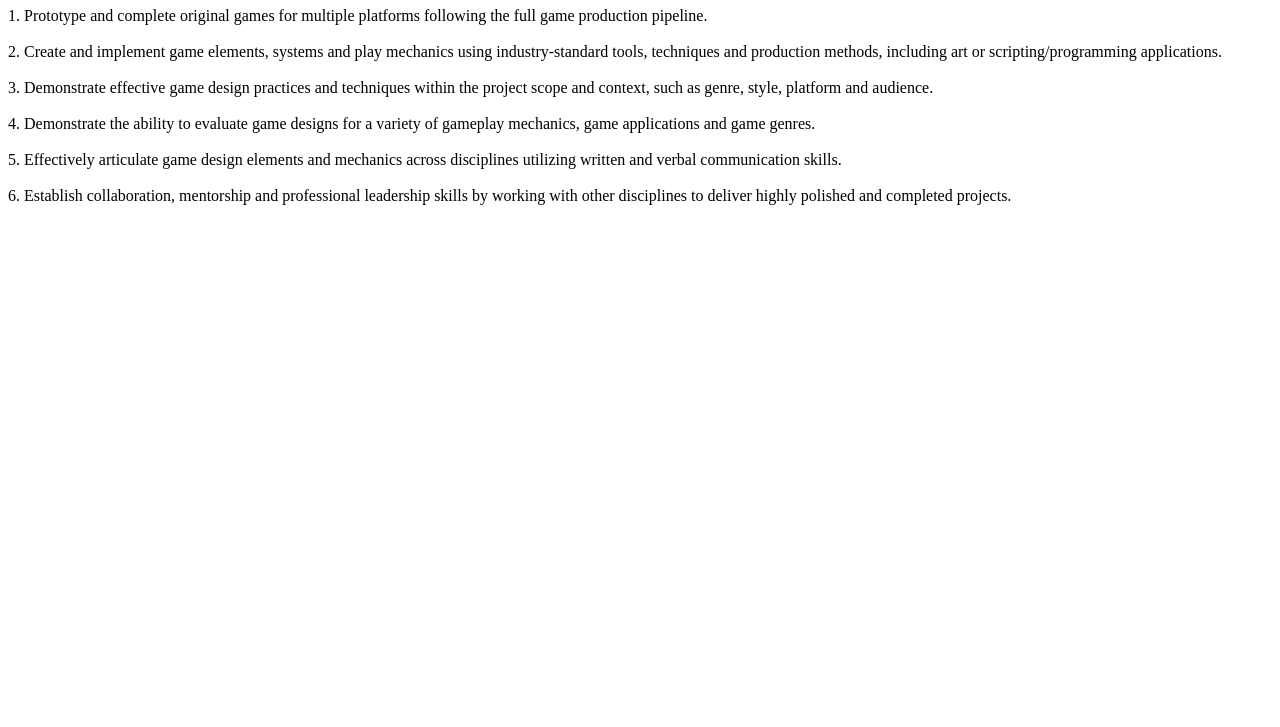
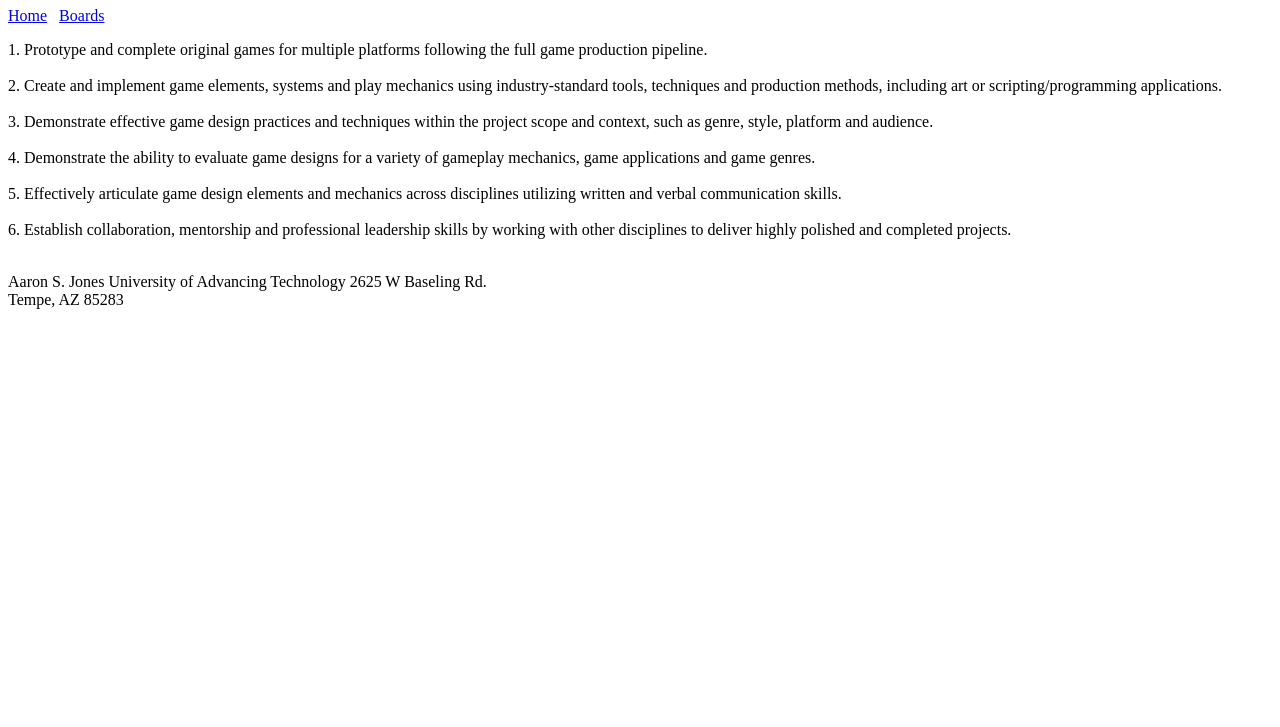
Before and after one commit to AaronJonesDesigns/CSC102, a plain HTML site: page Boards.html in a window 1280 px wide. Shown: the part 73-800 px from the top of the page. Drawn offline with Linux system fonts and the light colour scheme.

Commit message:
Add files via upload

```diff
--- a/Boards.html
+++ b/Boards.html
@@ -1,3 +1,4 @@
+<!-- Aaron Jones 8 Jul 2025 -->
 <!-- Tells the browser this is an HTML5 compatible page -->
 <!DOCTYPE html>
 <!-- Required html opening tag -->
@@ -15,8 +16,18 @@
 
 <!-- Everything we want to show to the user goes in the body section -->
 <body>
-    <!-- Add header text There should be 1 and only 1 h1 tag on a page.-->
-     <h1>Welcome to my CSC102 page.</h1>
+    <!-- Create a header section -->
+    <header>
+
+        <!-- Add header text There should be 1 and only 1 h1 tag on a page.-->
+        <h1>Welcome to my CSC102 page.</h1>
+        <!-- This is the navigation menu section -->
+            <nav>
+                <!-- The a tag is the anchor tag - it creates a hyperlink -->
+                <a href="Index.html">Home</a> &nbsp;
+                <a href="Boards.html">Boards</a>
+            </nav>
+    </header>
 
     <!-- This is the paragraph, by default there will be spacing before and after the p tags. -->
      <p>
@@ -37,7 +48,16 @@
     <br>
     6. Establish collaboration, mentorship and professional leadership skills by working with other disciplines to deliver highly polished and completed projects.
      </p>
+     <br>
 
+    <!-- Add the footer to the bottom of the page -->
+    <footer>
+        <!-- <br> creates a line -->
+         Aaron S. Jones
+         University of Advancing Technology
+         2625 W Baseling Rd.<br>
+         Tempe, AZ 85283
+    </footer>
 <!-- Make sure the closing body tag is at the bottom of the page -->
 </body>
 <!-- Closing html tag should be at the end of every file -->
```
Also changed, not shown: Index.html (+14 -6 lines).
